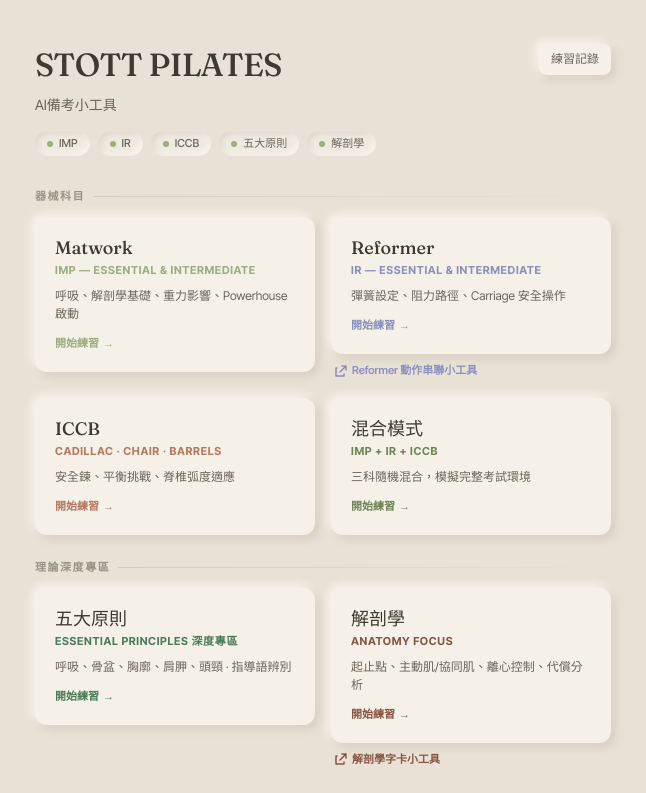
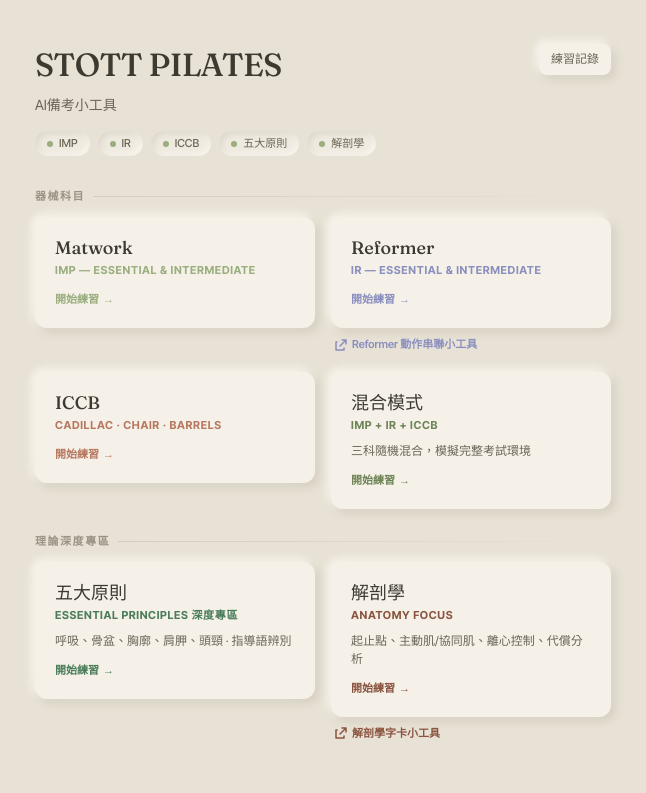
Before and after one commit to ougaga26-lab/STOTT-PILATES-EXAM, a React (Vite) app in the folder frontend/: page / in a window 1280 px wide. Shown: the top 793 px of the page, without its empty margins (317-963 px from the left). Built offline with nearby package versions, Linux system fonts and the light colour scheme; no server answers.

Commit message:
feat: remove Chinese description from IMP/IR/ICCB cards
Co-Authored-By: Claude Sonnet 4.6 <noreply@anthropic.com>

```diff
--- a/frontend/src/constants/categories.js
+++ b/frontend/src/constants/categories.js
@@ -4,14 +4,12 @@ export const CATEGORIES = [
     label: 'Matwork',
     subtitle: 'IMP — Essential & Intermediate',
     emoji: '🧘',
-    description: '呼吸、解剖學基礎、重力影響、Powerhouse 啟動',
   },
   {
     id: 'IR',
     label: 'Reformer',
     subtitle: 'IR — Essential & Intermediate',
     emoji: '⚙️',
-    description: '彈簧設定、阻力路徑、Carriage 安全操作',
     toolLink: 'https://ougaga26-lab.github.io/STOTT-PILATES-REFORMER/',
     toolLabel: 'Reformer 動作串聯小工具',
   },
@@ -20,7 +18,6 @@ export const CATEGORIES = [
     label: 'ICCB',
     subtitle: 'Cadillac · Chair · Barrels',
     emoji: '🏗️',
-    description: '安全鍊、平衡挑戰、脊椎弧度適應',
   },
   {
     id: 'MIXED',
--- a/frontend/src/pages/Home.jsx
+++ b/frontend/src/pages/Home.jsx
@@ -43,9 +43,11 @@ function CategoryCard({ cat }) {
         <p style={{ fontSize: 11, fontWeight: 700, textTransform: 'uppercase', letterSpacing: '0.06em', color: s.accent, marginTop: 3 }}>
           {cat.subtitle}
         </p>
-        <p style={{ fontSize: 12, color: 'var(--ink-secondary)', marginTop: 8, lineHeight: 1.5 }}>
-          {cat.description}
-        </p>
+        {cat.description && (
+          <p style={{ fontSize: 12, color: 'var(--ink-secondary)', marginTop: 8, lineHeight: 1.5 }}>
+            {cat.description}
+          </p>
+        )}
         <div style={{ marginTop: 12, fontSize: 11, fontWeight: 600, color: s.accent, display: 'flex', alignItems: 'center', gap: 4 }}>
           開始練習 <span>→</span>
         </div>
```
